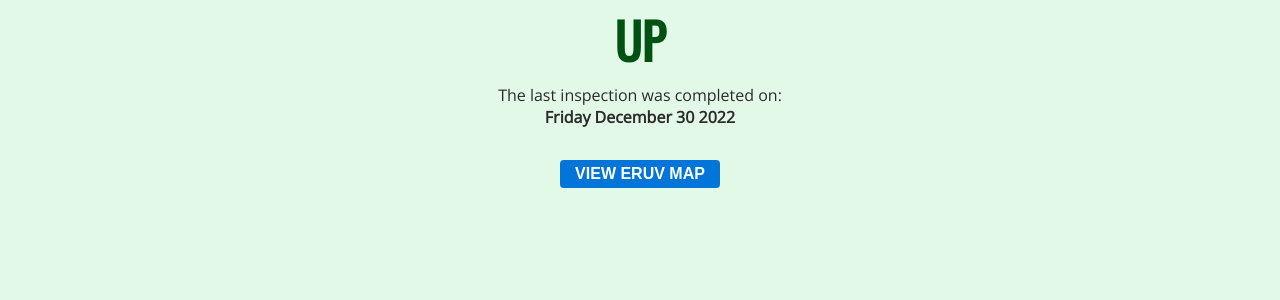
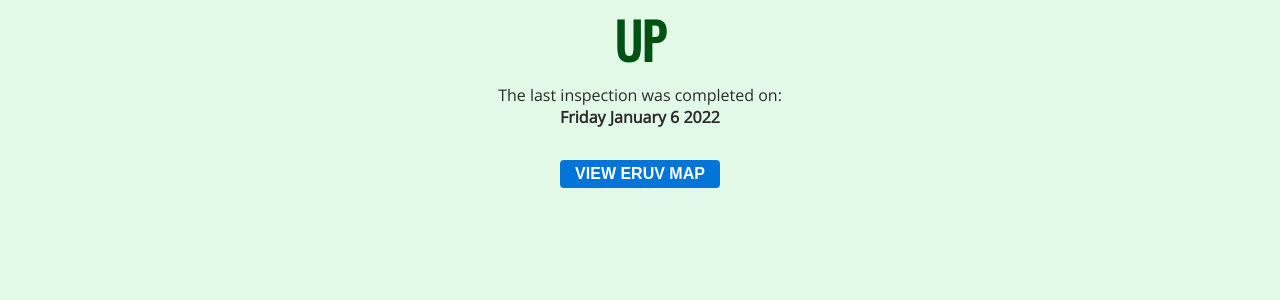
Before and after one commit to MisterGlass/eiruv, a Jekyll site: the page built from docs/index.md, in a window 1280 px wide. Shown: the part 132-432 px from the top of the page. Built offline with Jekyll 4.4.1, drawn with Linux system fonts in a browser that asks for light colours; our own code applies the rules of GitHub Pages for plain Markdown files.

Commit message:
Update eruv_status.yml

```diff
--- a/docs/_data/eruv_status.yml
+++ b/docs/_data/eruv_status.yml
@@ -1,3 +1,3 @@
 status: "Up"
-date: "Friday December 30 2022"
+date: "Friday January 6 2022"
 details: ""
```
